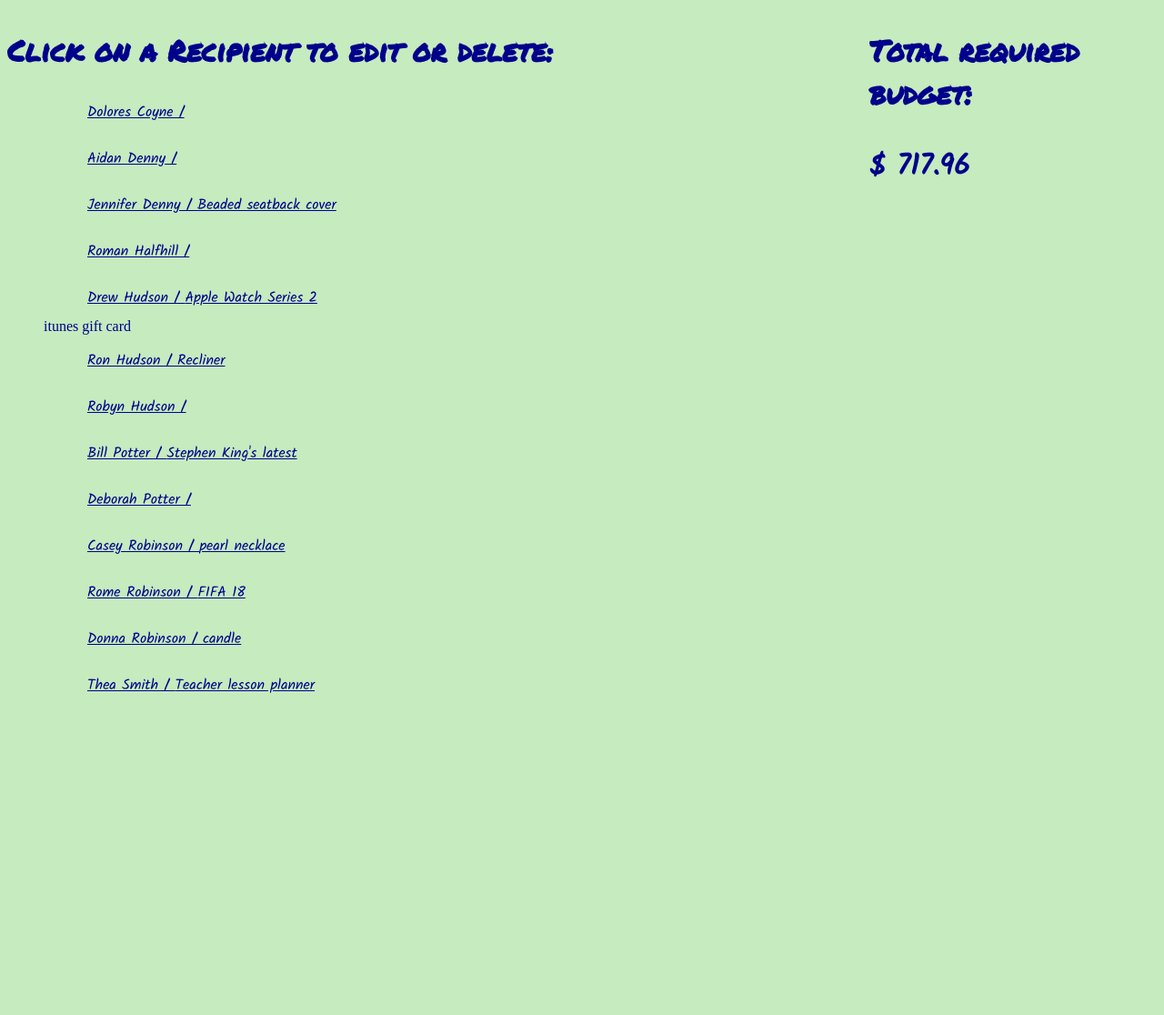
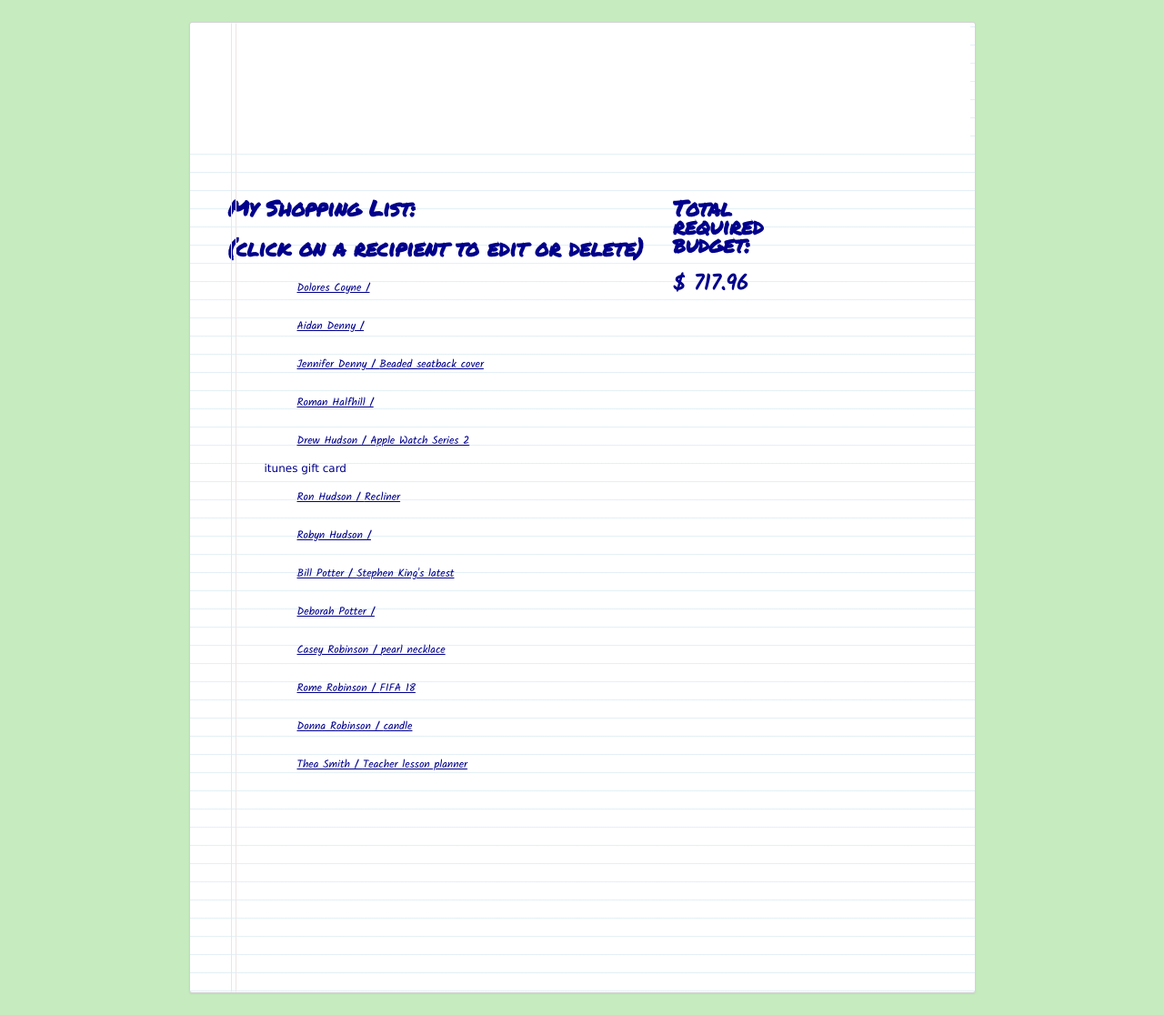
Before and after one commit to hudspace/gift_project, a Django app: page /idea_tracker/shoppinglist/ in a window 1280 px wide. Shown: the part 113-1229 px from the top of the page at 91% size. Before the commit the page ends 875 px from the top, so only its background shows below. Run offline with Django 3.2, Linux system fonts and the light colour scheme; data comes from the database, SQL or seed files in the repository; both versions use the stored data as it was after the commit.

Commit message:
Added UpdateView form and refactored app flow so that clicking on recipient name in shopping list takes user directly to update page. Added notebook paper styling to shopping list.

```diff
--- a/gift_project/assets/css/layout.css
+++ b/gift_project/assets/css/layout.css
@@ -62,7 +62,7 @@ h2 {
     font-size: 2em;
  }
 
- h3, h4 {
+ h3, h4, h5 {
     color: darkblue;
     font-family: 'Permanent Marker', cursive, 'Courier New', serif;
     font-size: 2em;
@@ -91,9 +91,11 @@ input {
 }
 
 .container {
+    width: 80%;
     display: grid;
     grid-template-columns: 3fr 1fr;
- }
+}
+
 
 
 .price {
--- /dev/null
+++ b/gift_project/assets/css/shoppinglist.css
@@ -0,0 +1,71 @@
+/*body {
+   background: -webkit-linear-gradient(top, rgb(136,199,201) 58%, rgb(202,232,235) 100%);
+   background: -moz-linear-gradient(top, rgb(136,199,201) 58%, rgb(202,232,235) 100%);
+   background: -ms-linear-gradient(top, rgb(136,199,201) 58%, rgb(202,232,235) 100%);
+   background: -o-linear-gradient(top, rgb(136,199,201) 58%, rgb(202,232,235) 100%);
+   background: linear-gradient(top, rgb(136,199,201) 58%, rgb(202,232,235) 100%);
+   padding: 3%;
+   height: 94%;
+}*/
+
+.paper {
+  font: normal 12px/1.5 "Lucida Grande", arial, sans-serif;
+  width: 50%;
+  height: 80%;
+  margin: 2em auto;
+  padding: 6px 5px 4px 42px;
+  position: relative;
+  color: #444;
+  line-height: 20px;
+  border: 1px solid #d2d2d2;
+  background: #fff;
+  background: -webkit-gradient(linear, 0 0, 0 100%, from(#d9eaf3), color-stop(4%, #fff)) 0 4px;
+  background: -webkit-linear-gradient(top, #d9eaf3 0%, #fff 8%) 0 4px;
+  background: -moz-linear-gradient(top, #d9eaf3 0%, #fff 8%) 0 4px;
+  background: -ms-linear-gradient(top, #d9eaf3 0%, #fff 8%) 0 4px;
+  background: -o-linear-gradient(top, #d9eaf3 0%, #fff 8%) 0 4px;
+  background: linear-gradient(top, #d9eaf3 0%, #fff 8%) 0 4px;
+  -webkit-background-size: 100% 20px;
+  -moz-background-size: 100% 20px;
+  -ms-background-size: 100% 20px;
+  -o-background-size: 100% 20px;
+  background-size: 100% 20px;
+  -webkit-border-radius: 3px;
+  -moz-border-radius: 3px;
+  border-radius: 3px;
+  -webkit-box-shadow: 0 1px 2px rgba(0,0,0,0.07);
+  -moz-box-shadow: 0 1px 2px rgba(0,0,0,0.07);
+  box-shadow: 0 1px 2px rgba(0,0,0,0.07);
+  width: 816px;
+  height: 1056px;
+}
+
+.paper::before {
+  content: '';
+  position: absolute;
+  width: 4px;
+  top: 0;
+  left: 45px;
+  bottom: 0;
+  border: 1px solid;
+  border-color: transparent #efe4e4;
+}
+
+textarea {
+  display: block;
+  width: 94%;
+  margin: 0 auto;
+  padding: 3.8% 3%;
+  border: none;
+  outline: none;
+  height: 94%;
+  background: transparent;
+  line-height: 20px;
+}
+
+.head {
+   background-color: #FFF;
+   min-height: 124px;
+   margin-left: -42px;
+   margin-top: -4px;
+}
--- a/gift_project/idea_tracker/models.py
+++ b/gift_project/idea_tracker/models.py
@@ -13,7 +13,7 @@ class Recipient(models.Model):
         return "{} {}".format(self.first_name, self.last_name)
 
     def get_absolute_url(self):
-        return reverse('recipient_detail', args=(), kwargs={'recipient_id': str(self.id)})
+        return reverse('recipient_update_form', kwargs={'pk': self.pk})
 
 
 class Gift(models.Model):
--- a/gift_project/idea_tracker/templates/idea_tracker/shoppinglist.html
+++ b/gift_project/idea_tracker/templates/idea_tracker/shoppinglist.html
@@ -1,15 +1,26 @@
 {% extends 'layout.html' %}
 {% load static from staticfiles %}
+
+
+{% block css %} <link rel="stylesheet" href="{% static '/css/shoppinglist.css' %}">{% endblock %}
 
 
 
     {% block content %}
     <!--This page will output the results of the inputs on the forms page...a 'big picture'or 'shopping list' view of all recipients, their associated gifts, individual prices and a total price for all gifts-->
+
+<div class="paper">
+    <article class="head"></article>
+        <p>&nbsp;</p>
+
+
+
     <div class='container'>
 
         <div>
 
-            <h3> Click on a Recipient to edit or delete:</h3>
+            <h3>My Shopping List:</h3>
+            <h3 style='font-family: 'Kalam', cursive'>(click on a recipient to edit or delete)</h3>
 
                 {% for name in recipients %}
 
@@ -41,7 +52,11 @@
 
     </div>
 
+</div>
+
     {% endblock %}
+
+
 
 
 
--- a/gift_project/idea_tracker/urls.py
+++ b/gift_project/idea_tracker/urls.py
@@ -6,5 +6,5 @@ urlpatterns = [
     url(r'^forms/recipient_form/', views.recipient_form, name='recipient_form'),
     url(r'^forms/gift_form/', views.gift_form, name='gift_form'),
     url(r'^shoppinglist/', views.shopping_list, name='shopping_list'),
-    url(r'^recipient_detail/(?P<recipient_id>\d+)/$', views.recipient_detail, name='recipient_detail'),
+    url(r'^recipient_update/(?P<pk>\d+)/$', views.RecipientUpdate.as_view(), name='recipient_update_form'),
 ]
--- a/gift_project/idea_tracker/views.py
+++ b/gift_project/idea_tracker/views.py
@@ -1,5 +1,5 @@
 from django.contrib import messages
-from django.views.generic import DetailView
+from django.views.generic.edit import UpdateView
 from django.core.urlresolvers import reverse
 from django.shortcuts import get_object_or_404, render
 from django.http import HttpResponseRedirect
@@ -7,6 +7,8 @@ from django.http import HttpResponseRedirect
 
 from . import forms
 from . import models
+
+
 
 
 def recipient_form(request):
@@ -44,9 +46,11 @@ def shopping_list(request):
         total_price = sum(total)
     return render(request, 'idea_tracker/shoppinglist.html', {'recipients': recipients, 'total_price': total_price})
 
-def recipient_detail(request, recipient_id):
-    recipient = get_object_or_404(models.Recipient, id=recipient_id)
-    return render(request, 'idea_tracker/recipient_detail.html', {'recipient': recipient})
+#def recipient_detail(request, recipient_id):
+    #recipient = get_object_or_404(models.Recipient, id=recipient_id)
+    #return render(request, 'idea_tracker/recipient_detail.html', {'recipient': recipient})
 
-def recipient_edit(request):
-    recipient = get_object_or_404(models.Recipient)
+class RecipientUpdate(UpdateView):
+    model = models.Recipient
+    fields = ['first_name', 'last_name', 'birthday', 'notes']
+    template_name_suffix = '_update_form'
--- a/gift_project/templates/layout.html
+++ b/gift_project/templates/layout.html
@@ -7,6 +7,7 @@
     <link href="https://fonts.googleapis.com/css?family=Kalam|Monoton|Permanent+Marker" rel="stylesheet">
     <link rel="stylesheet" href="{% static '/css/layout.css' %}">
     {% block css %}{% endblock %}
+
 
 </head>
 
```
Also changed, not shown: gift_project/idea_tracker/templates/idea_tracker/recipient_update_form.html (renamed from gift_project/idea_tracker/templates/idea_tracker/recipient_detail.html, +6 -2 lines), gift_project/db.sqlite3.
